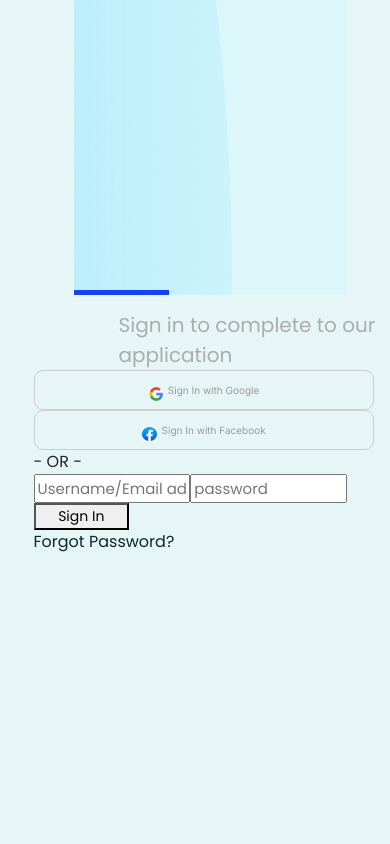
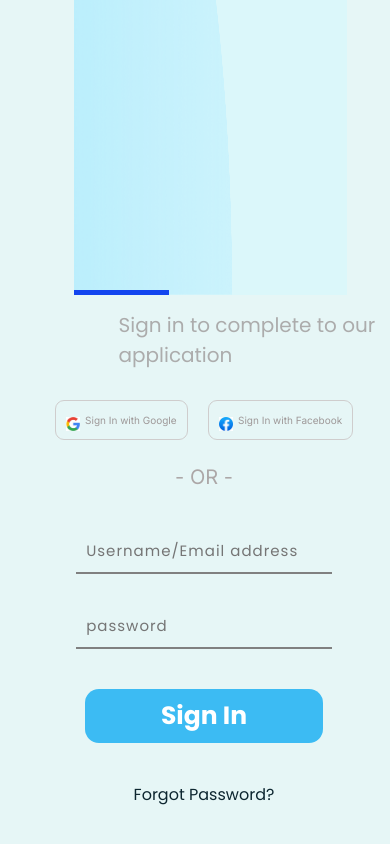
Before and after one commit to amanb3900/HealthCare_Website, a React (Create React App) app: page /login in a window 390 px wide. Shown: the part 739-1583 px from the top of the page. Before the commit the page ends 1329 px from the top, so only its background shows below. Built offline with nearby package versions, Linux system fonts and the light colour scheme.

Commit message:
form css fixed

```diff
--- a/src/Components/Log in/Components/Form.css
+++ b/src/Components/Log in/Components/Form.css
@@ -5,13 +5,13 @@
     box-sizing: border-box;
 } */
 
-.prabhav1 .prabhav .form{
+.prabhav .prabhav1 .form{
     padding-top: 20px ;
     width: 100%;
 
 }
 
-.prabhav1 .prabhav .button-socials{
+.prabhav .prabhav1 .button-socials{
     display: flex;
     justify-content: center;
     align-items: center;
@@ -19,7 +19,7 @@
     margin: 15px 0;
 }
 
-.prabhav1 .prabhav .or{
+.prabhav .prabhav1 .or{
     text-align : center;
     font-family: 'Inter';
     font-style: normal;
@@ -30,7 +30,7 @@
     color: #ACA7A7;
 }
 
-.prabhav1 .prabhav .form .fields input{
+.prabhav .prabhav1 .form .fields input{
     display: block;
     width: 75%;
     padding: 10px;
@@ -46,7 +46,7 @@
     background: transparent;
 }
 
-.prabhav1 .prabhav button {
+.prabhav .prabhav1 button {
     display: block;
     background: #3CBBF3;
     border-radius: 14px;
@@ -64,28 +64,28 @@
     color: #FFFFFF;
 }
 
-.prabhav1 .prabhav button:hover{
+.prabhav .prabhav1 button:hover{
     background: #1245EF;
 }
 
-.prabhav1 .prabhav .forgot-password{
+.prabhav .prabhav1 .forgot-password{
     text-align: center;
 }
 
 @media only screen and (max-width: 780px){
-    .prabhav1 .prabhav .form{
+    .prabhav .prabhav1 .form{
         padding: 15px 0;
     }
 
-    .prabhav1 .prabhav button{
+    .prabhav .prabhav1 button{
         margin: 40px auto;
     }
 
-    .prabhav1 .prabhav .button-socials{
+    .prabhav .prabhav1 .button-socials{
         padding-left: 0;
         justify-content: center;
     }
-    .prabhav1 .prabhav .or{
+    .prabhav .prabhav1 .or{
         font-size: 20px;
     }
 }
--- a/src/Components/Navbar/Navbar.js
+++ b/src/Components/Navbar/Navbar.js
@@ -97,7 +97,7 @@
             <ul className="navbar-nav ml-auto mb-2 mb-lg-0">
               <li className="nav-item">
                 <div className="animated-button">
-                  <Link to = "/forgot">
+                  <Link to = "/login">
                   <button type="button" className="button">
                     Get Started
                   </button>
```
